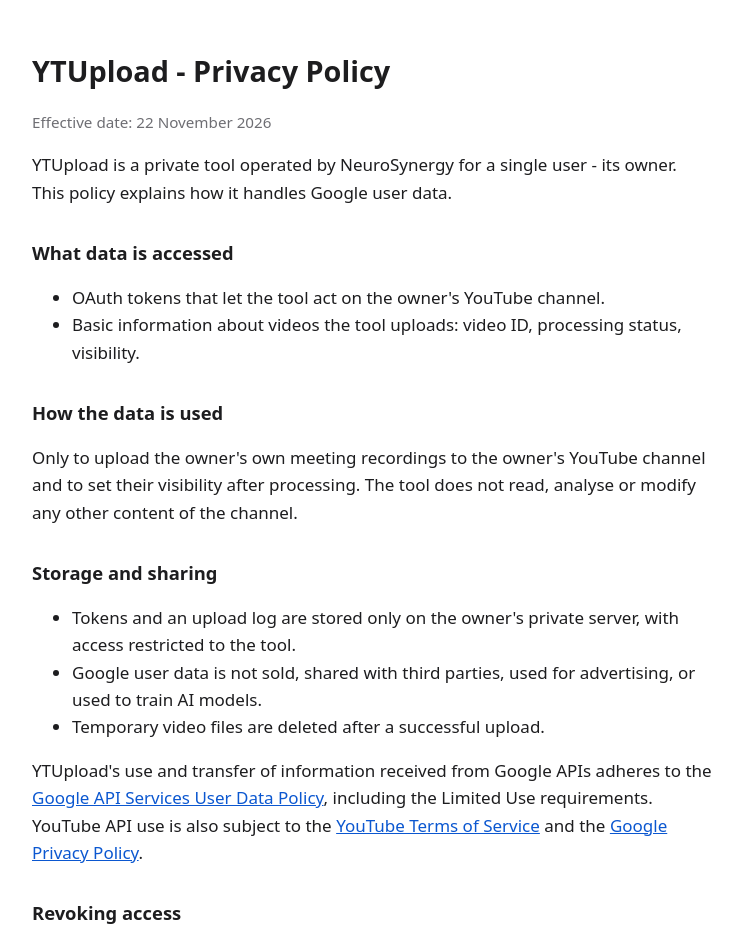
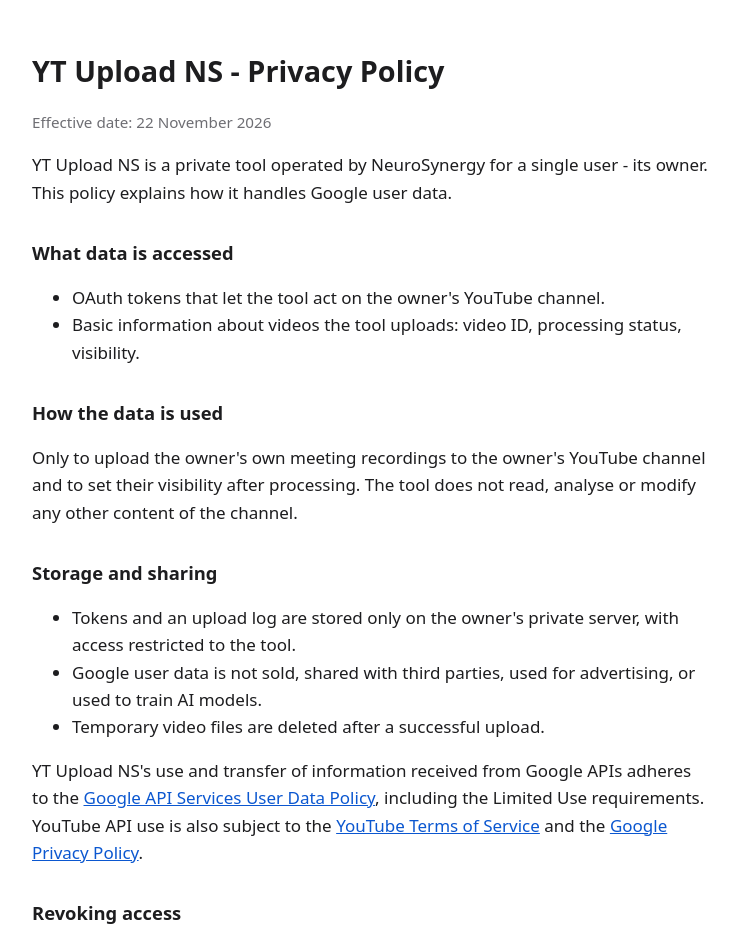
Before and after one commit to Selfar1/selfar1.github.io, a plain HTML site: page ytupload/privacy.html in a window 1280 px wide. Shown: the top 941 px of the page, without its empty margins (268-1010 px from the left). Drawn offline with Linux system fonts and the light colour scheme.

Commit message:
Назва застосунку як у Branding: YT Upload NS
Co-Authored-By: Claude Opus 5.5 <noreply@anthropic.com>

```diff
--- a/ytupload/privacy.html
+++ b/ytupload/privacy.html
@@ -3,14 +3,14 @@
 <head>
 <meta charset="utf-8">
 <meta name="viewport" content="width=device-width, initial-scale=1">
-<title>YTUpload - Privacy Policy</title>
+<title>YT Upload NS - Privacy Policy</title>
 <link rel="stylesheet" href="../style.css">
 </head>
 <body>
 <main>
-<h1>YTUpload - Privacy Policy</h1>
+<h1>YT Upload NS - Privacy Policy</h1>
 <p class="muted">Effective date: 22 November 2026</p>
-<p>YTUpload is a private tool operated by NeuroSynergy for a single user - its owner. This policy explains how it handles Google user data.</p>
+<p>YT Upload NS is a private tool operated by NeuroSynergy for a single user - its owner. This policy explains how it handles Google user data.</p>
 <h2>What data is accessed</h2>
 <ul>
 <li>OAuth tokens that let the tool act on the owner's YouTube channel.</li>
@@ -24,7 +24,7 @@
 <li>Google user data is not sold, shared with third parties, used for advertising, or used to train AI models.</li>
 <li>Temporary video files are deleted after a successful upload.</li>
 </ul>
-<p>YTUpload's use and transfer of information received from Google APIs adheres to the <a href="https://developers.google.com/terms/api-services-user-data-policy">Google API Services User Data Policy</a>, including the Limited Use requirements. YouTube API use is also subject to the <a href="https://www.youtube.com/t/terms">YouTube Terms of Service</a> and the <a href="https://policies.google.com/privacy">Google Privacy Policy</a>.</p>
+<p>YT Upload NS's use and transfer of information received from Google APIs adheres to the <a href="https://developers.google.com/terms/api-services-user-data-policy">Google API Services User Data Policy</a>, including the Limited Use requirements. YouTube API use is also subject to the <a href="https://www.youtube.com/t/terms">YouTube Terms of Service</a> and the <a href="https://policies.google.com/privacy">Google Privacy Policy</a>.</p>
 <h2>Revoking access</h2>
 <p>Access can be revoked at any time at <a href="https://myaccount.google.com/permissions">myaccount.google.com/permissions</a>. After revocation the stored tokens stop working, and the upload log can be deleted on request.</p>
 <h2>Contact</h2>
```
Also changed, not shown: index.html (+1 -1 lines), ytupload/index.html (+4 -4 lines).
